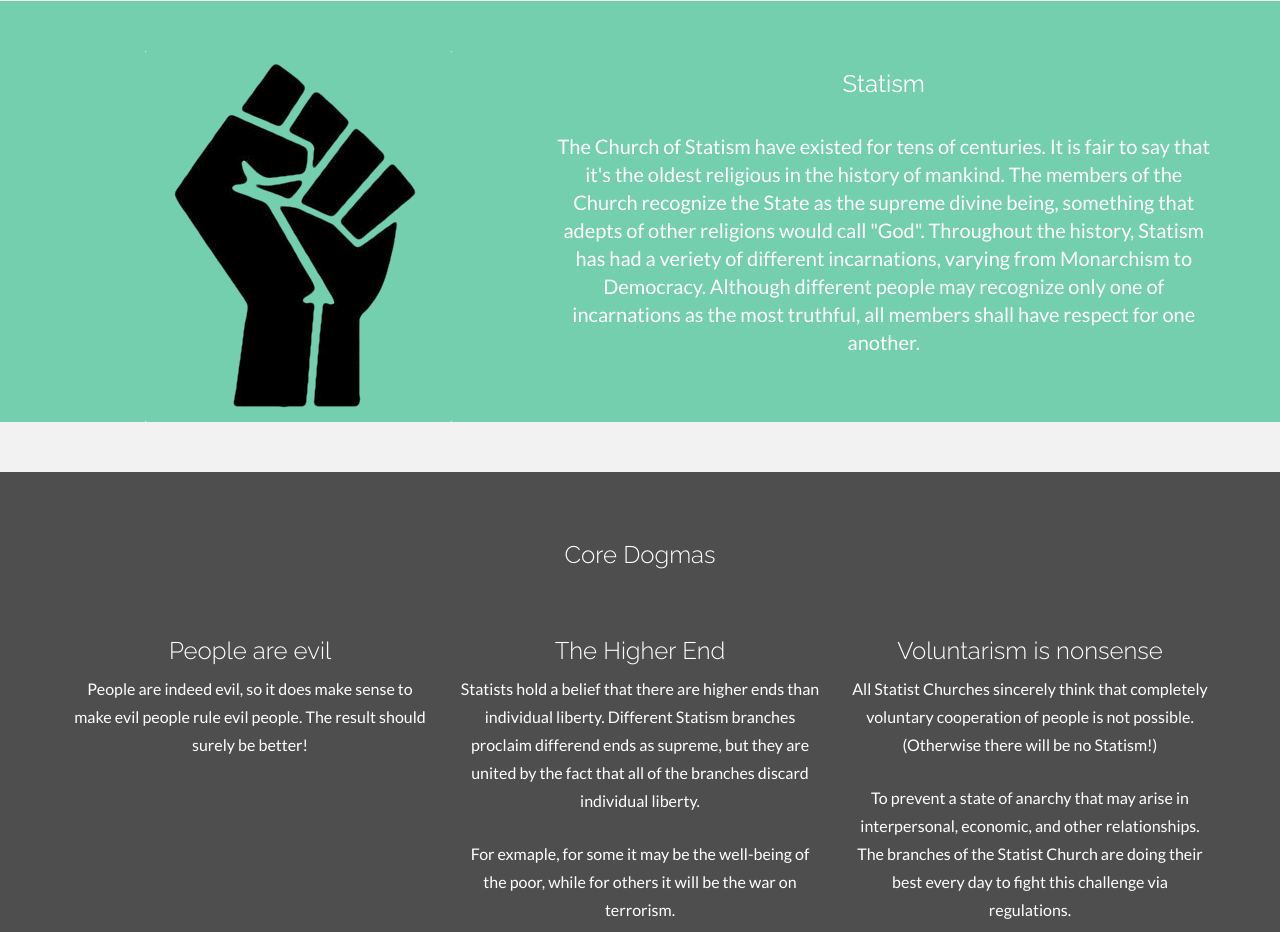
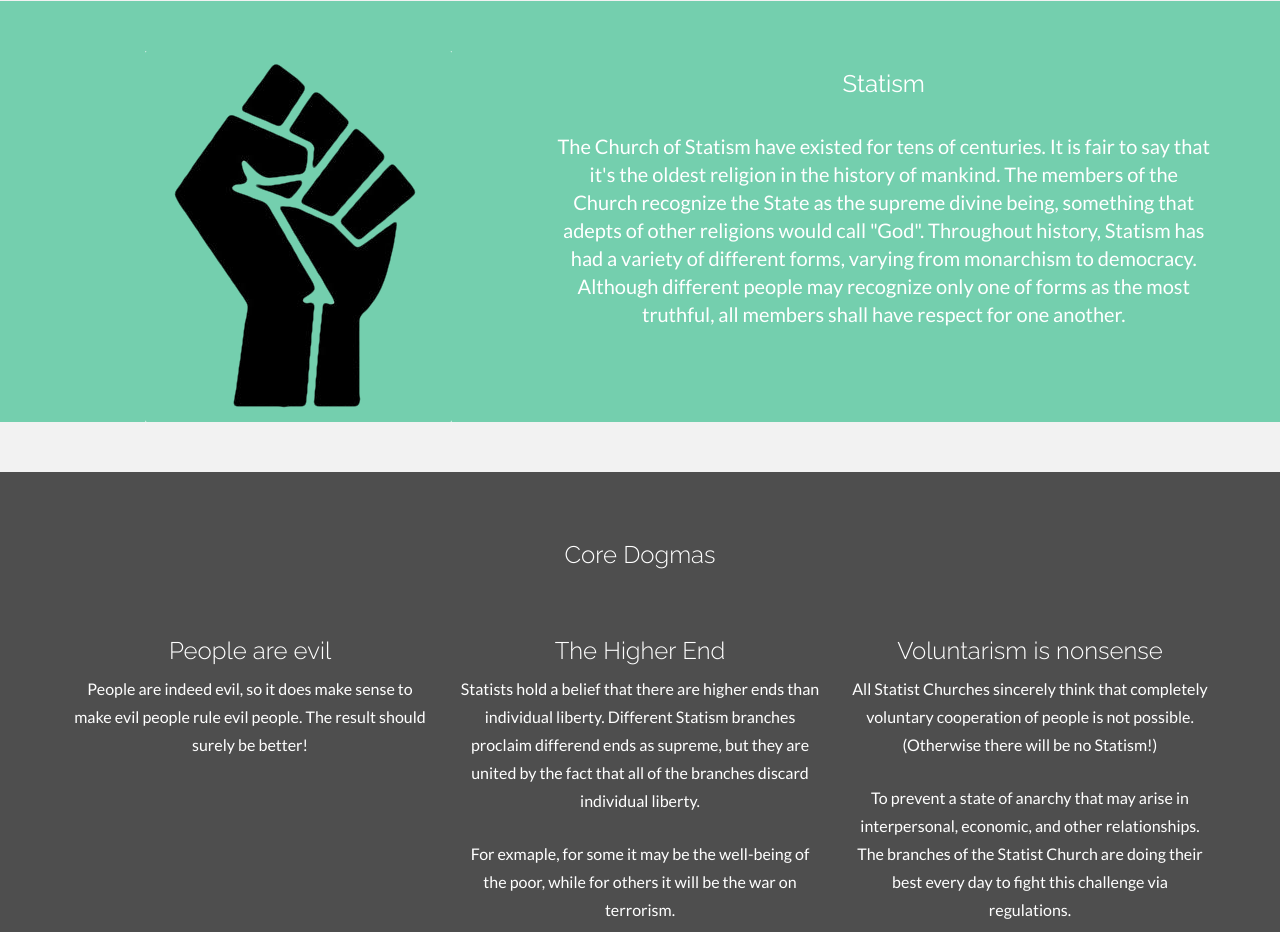
Before and after one commit to goshacmd/instatewetrust, a plain HTML site: page index.html in a window 1280 px wide. Shown: the part 780-1712 px from the top of the page. Drawn offline with nearby package versions, Linux system fonts and the light colour scheme.

Commit message:
Grammar and capitalization changes

```diff
--- a/index.html
+++ b/index.html
@@ -47,10 +47,10 @@
         <div class="col-lg-7 centered">
           <h3>Statism</h3>
           <p>
-            The Church of Statism have existed for tens of centuries. It is fair to say that it's the oldest religious in the history of mankind.
+            The Church of Statism have existed for tens of centuries. It is fair to say that it's the oldest religion in the history of mankind.
             The members of the Church recognize the State as the supreme divine being, something that adepts of other religions would call "God".
-            Throughout the history, Statism has had a veriety of different incarnations, varying from Monarchism to Democracy.
-            Although different people may recognize only one of incarnations as the most truthful, all members shall have respect for one another.
+            Throughout history, Statism has had a variety of different forms, varying from monarchism to democracy.
+            Although different people may recognize only one of forms as the most truthful, all members shall have respect for one another.
           </p>
         </div>
       </div>
```
